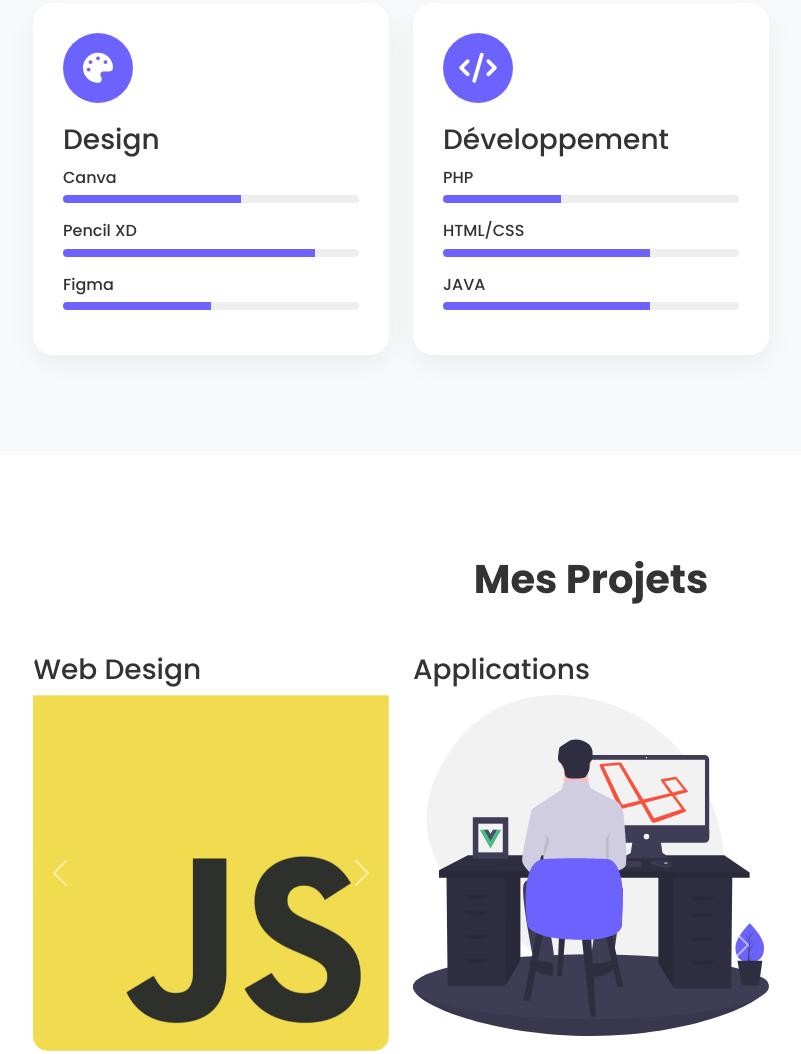
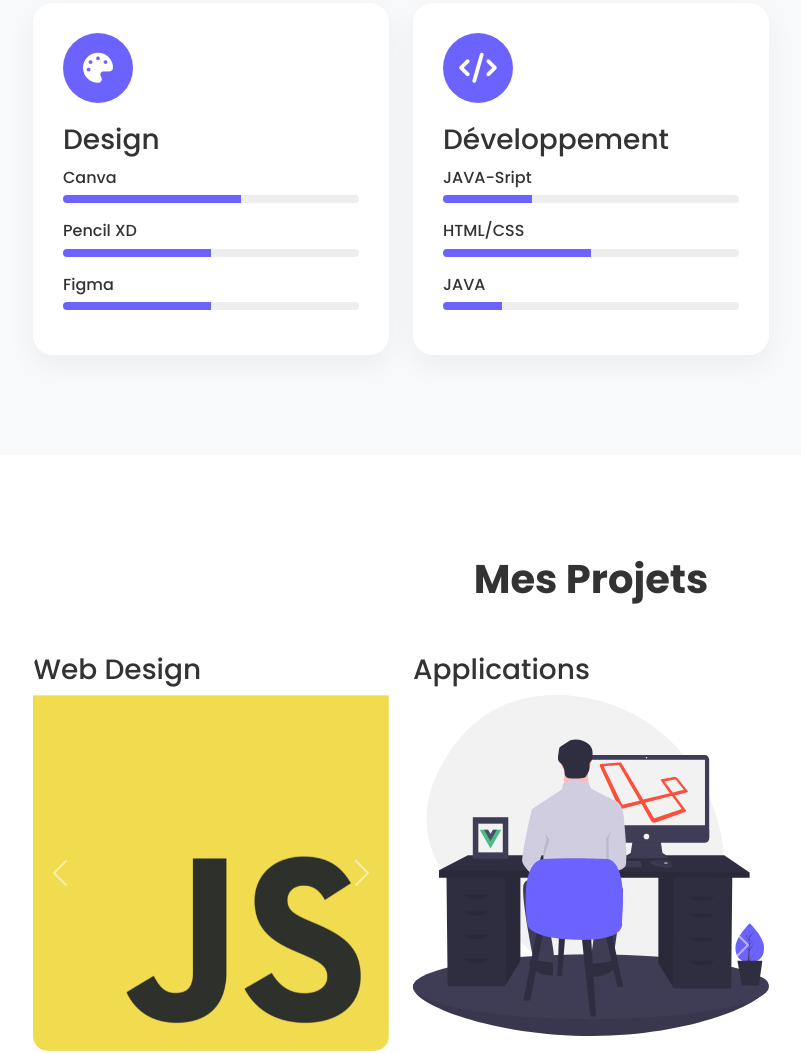
Before and after one commit to khessie2/portfolio_bts, a plain HTML site: page index.html in a window 1280 px wide. Shown: the part 995-2049 px from the top of the page, without its empty margins (49-850 px from the left). Drawn offline with nearby package versions, Linux system fonts and the light colour scheme; files whose address does not match are found by name.

Commit message:
index.html

```diff
--- a/Portfolio.html
+++ b/index.html
@@ -106,7 +106,7 @@
                             <div class="skill-item">
                                 <span class="skill-name">Pencil XD</span>
                                 <div class="progress">
-                                    <div class="progress-bar" style="width: 85%"></div>
+                                    <div class="progress-bar" style="width: 50%"></div>
                                 </div>
                             </div>
                             <div class="skill-item">
@@ -126,21 +126,21 @@
                         <h3>Développement</h3>
                         <div class="skill-items">
                             <div class="skill-item">
-                                <span class="skill-name">PHP</span>
+                                <span class="skill-name">JAVA-Sript</span>
                                 <div class="progress">
-                                    <div class="progress-bar" style="width: 40%"></div>
+                                    <div class="progress-bar" style="width: 30%"></div>
                                 </div>
                             </div>
                             <div class="skill-item">
                                 <span class="skill-name">HTML/CSS</span>
                                 <div class="progress">
-                                    <div class="progress-bar" style="width: 70%"></div>
+                                    <div class="progress-bar" style="width: 50%"></div>
                                 </div>
                             </div>
                             <div class="skill-item">
                                 <span class="skill-name">JAVA</span>
                                 <div class="progress">
-                                    <div class="progress-bar" style="width: 70%"></div>
+                                    <div class="progress-bar" style="width: 20%"></div>
                                 </div>
                             </div>
                         </div>
@@ -267,7 +267,7 @@
         <div class="container">
             <div class="row">
                 <div class="col-12 text-center">
-                    <p>&copy; 2025 Khessie MBANI. Tous droits réservés.</p>
+                    <p>&copy; 2026 Khessie MBANI. Tous droits réservés.</p>
                 </div>
             </div>
         </div>
```
